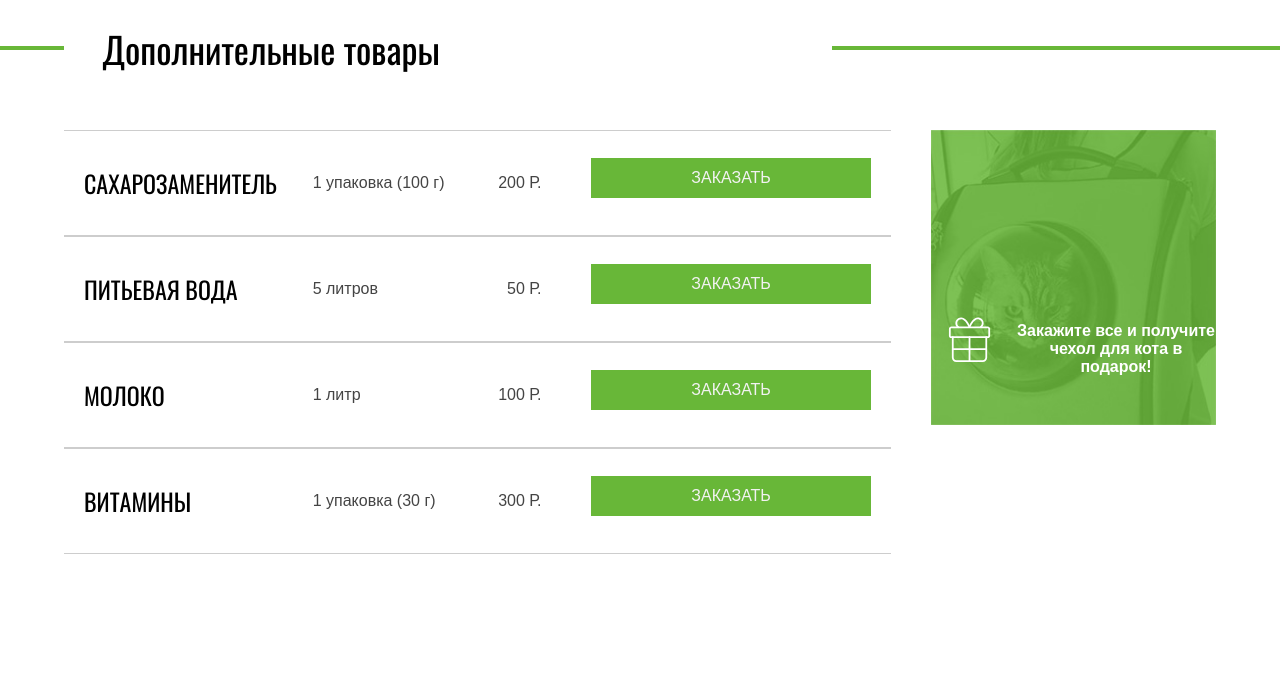
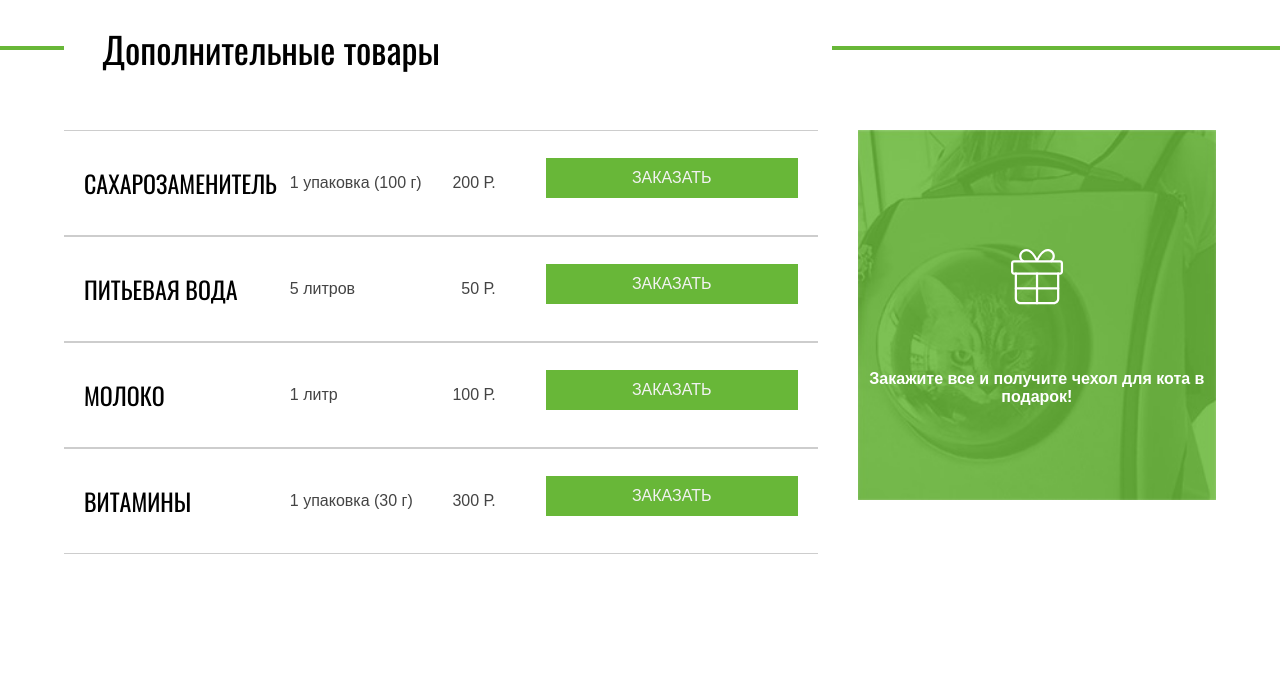
Before and after one commit to IlyaPer/1525665-cat-energy-22, a website: page source/catalog.html in a window 1280 px wide. Shown: the part 1580-2260 px from the top of the page. Drawn offline with nearby package versions, Linux system fonts and the light colour scheme; files that its build step writes are made by us from their sources; grey boxes are pictures that could not be loaded.

Commit message:
Исправил ошибки стилизации и разметки по БЭМ

```diff
--- a/source/catalog.html
+++ b/source/catalog.html
@@ -15,21 +15,22 @@
       <div class="main-nav-wrapper">
         <img src="img/footer-logo2.svg" alt="Cat Energy">
       </div>
-      <button class="main-nav__toggle" type="button"><img src="img/logo_mobile.svg"></button>
+      <button class="main-nav__toggle" type="button"><img src="img/logo_mobile.svg" alt="Логотип Cat Energy"></button>
     </div>
     <hr class="page-header__hr">
     <nav class="main-nav">
       <ul class="main-nav-list site-list">
         <li class="site-list__item">
           <a href="index.html" class="site-list__href">ГЛАВНАЯ</a>
+          <hr class="page-header__hr">
         </li>
-        <hr class="page-header__hr">
         <li class="site-list__item">
           <a href="catalog.html" class="site-list__href">КАТАЛОГ ПРОДУКЦИИ</a>
+          <hr class="page-header__hr">
         </li>
-        <hr class="page-header__hr">
         <li class="site-list__item">
           <a href="form.html" class="site-list__href site-list__btn-href--active">ПОДБОР ПРОДУКЦИИ</a>
+          <hr class="page-header__hr">
         </li>
       </ul>
     </nav>
@@ -184,8 +185,8 @@
           </div>
         </div>
         <button class="product-list__order-button">Заказать</button>
+        <hr class="product-list__product-hr">
       </li>
-      <hr class="product-list__product-hr">
       <li class="product-list__item product-list__item--more">
         <img class="product-list__picture product-list__picture--more" src="img/plus.svg" alt="Плюс">
         <h2 class="product-list__title product-list__title--more">ПОКАЗАТЬ ЕЩЕ 100500 ТОВАРОВ</h2>
@@ -246,13 +247,13 @@
               <button class="extra-products__button">ЗАКАЗАТЬ</button>
             </li>
           </ul>
-          <div class="gift">
-            <div class="gift-1-element">
-              <img class="gift__img" src="img/gift-photo-mobile1.png" alt="Кот в чехле">
+          <div class="extra-products__gift">
+            <div class="extra-products__gift-1-element">
+              <img class="extra-products__gift-img" src="img/gift-photo-mobile1.png" alt="Кот в чехле">
             </div>
-            <div class="gift-2-element">
-              <img class="gift__icon" src="img/icon_gift.svg" alt="Подарок">
-              <h2 class="gift__description">Закажите все и получите чехол для кота в подарок!</h2>
+            <div class="extra-products__gift-2-element">
+              <img class="extra-products__gift-icon" src="img/icon_gift.svg" alt="Подарок">
+              <h2 class="extra-products__gift-description">Закажите все и получите чехол для кота в подарок!</h2>
             </div>
           </div>
         </div>
--- a/source/less/blocks/extra-products.less
+++ b/source/less/blocks/extra-products.less
@@ -155,7 +155,7 @@
   box-shadow: none;
 }
 
-.gift {
+.extra-products__gift {
   width: auto;
   margin-left: 5%;
   margin-right: 5%;
@@ -176,12 +176,12 @@
   }
 }
 
-.gift-1-element {
+.extra-products__gift-1-element {
   grid-column: 1 / 1;
   grid-row: 1 / 1;
 }
 
-.gift-2-element {
+.extra-products__gift-2-element {
   grid-column: 1 / 1;
   grid-row: 1 / 1;
   width: 95%;
@@ -197,12 +197,12 @@
   }
 
   @media (min-width: @desktop-width) {
-    flex-wrap: wrap;
+    display: block;
   }
 }
 
 
-.gift__description {
+.extra-products__gift-description {
   margin-top: 15%;
   text-align: center;
   font-size: 16px;
@@ -216,11 +216,12 @@
   }
 
   @media (min-width: @desktop-width) {
+    width: 100%;
     text-align: center;
   }
 }
 
-.gift__img {
+.extra-products__gift-img {
   width: 100%;
 
   @media (min-width: @tablet-width) {
@@ -233,7 +234,7 @@
   }
 }
 
-.gift__icon {
+.extra-products__gift-icon {
   display: block;
   margin-left: auto;
   margin-right: auto;
@@ -242,4 +243,11 @@
     width: 20%;
     margin: 10px;
   }
+
+  @media (min-width: @desktop-width) {
+    margin: 0;
+    display: block;
+    margin-left: auto;
+    margin-right: auto;
+  }
 }
--- a/source/less/blocks/product-list.less
+++ b/source/less/blocks/product-list.less
@@ -168,6 +168,7 @@
 
 .product-list__picture--more {
   text-align: center;
+  margin-top: 5%;
   order: 0;
 
   @media (min-width: @tablet-width) {
@@ -184,7 +185,10 @@
 }
 
 .product-list__product-hr {
-  margin-top: 50px;
+  margin-left: -5%;
+  margin-top: 5%;
+  padding: 0;
+  position: absolute;
   color: @special-grey;
   width: 100%;
 
```
